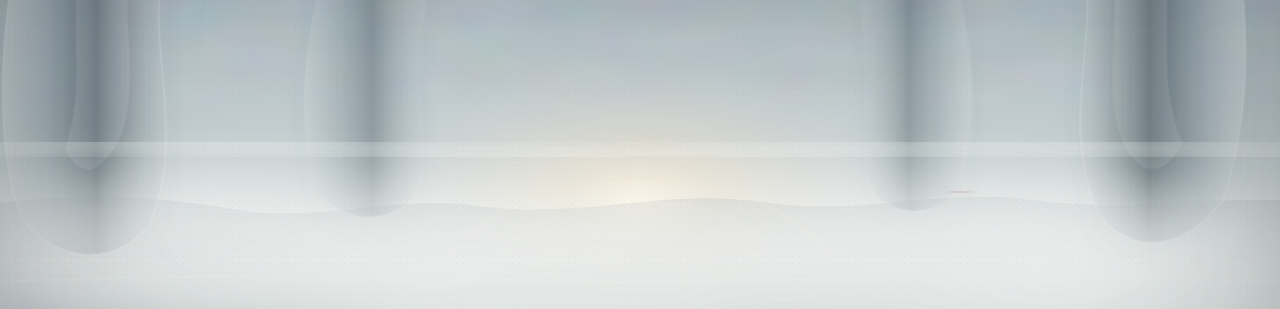
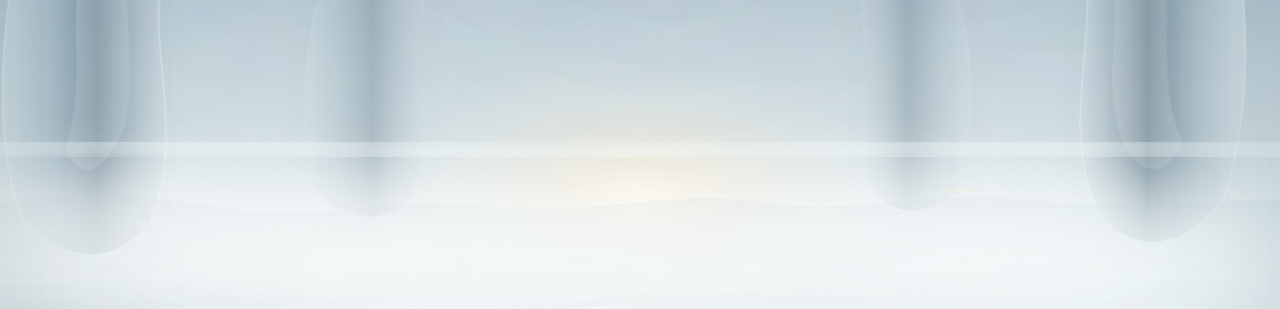
Before and after one commit to dream-unity/September-6th, a plain HTML site: page index.html in a window 1280 px wide. Shown: the part 355-664 px from the top of the page. Drawn offline with Linux system fonts and the light colour scheme.

Commit message:
Lighten September 6 cinematic atmosphere to fading blue

```diff
--- a/index.html
+++ b/index.html
@@ -3,44 +3,49 @@
 <head>
 <meta charset="utf-8" />
 <meta name="viewport" content="width=device-width,initial-scale=1,viewport-fit=cover" />
-<meta name="theme-color" content="#9ca8ae" />
+<meta name="theme-color" content="#a8bfcc" />
+<meta name="description" content="Dream Unity — September 6." />
+<meta http-equiv="Cache-Control" content="no-cache, no-store, must-revalidate" />
 <title>Dream Unity — September 6</title>
 <style>
-:root{color-scheme:light;--ink:#1b2329;--muted:rgba(27,35,41,.62);--ember:#8b4f46}
-*{box-sizing:border-box}html,body{margin:0;width:100%;height:100%;overflow:hidden;background:#87959e}
+:root{color-scheme:light;--ink:#20303a;--muted:rgba(32,48,58,.58)}
+*{box-sizing:border-box}
+html,body{margin:0;width:100%;height:100%;overflow:hidden;background:#a8bfcc}
 body{font-family:"Avenir Next","Helvetica Neue",Helvetica,Arial,sans-serif;color:var(--ink);-webkit-font-smoothing:antialiased;text-rendering:geometricPrecision}
-.poster{position:fixed;inset:0;overflow:hidden;background:#aeb7bb}
+.poster{position:fixed;inset:0;overflow:hidden;background:#bfd0d9}
 .world{position:absolute;inset:0;width:100%;height:100%;display:block}
-.vignette,.grain,.mist-top,.mist-bottom,.storm,.ember{position:absolute;inset:0;pointer-events:none}
-.mist-top{background:linear-gradient(180deg,rgba(238,241,242,.16),transparent 38%)}
-.mist-bottom{top:48%;animation:drift 22s ease-in-out infinite alternate;background:
- radial-gradient(ellipse at 18% 54%,rgba(248,249,247,.78) 0 11%,transparent 32%),
- radial-gradient(ellipse at 44% 62%,rgba(244,246,244,.88) 0 13%,transparent 34%),
- radial-gradient(ellipse at 72% 55%,rgba(248,249,247,.79) 0 12%,transparent 32%),
- radial-gradient(ellipse at 96% 64%,rgba(238,242,241,.84) 0 13%,transparent 34%);
- filter:blur(18px);opacity:.84;transform:scale(1.08)}
-.grain{opacity:.045;mix-blend-mode:multiply;background-image:
- radial-gradient(circle at 22% 31%,rgba(14,22,27,.70) 0 .45px,transparent .55px),
- radial-gradient(circle at 69% 62%,rgba(255,255,255,.95) 0 .45px,transparent .55px);background-size:7px 7px,9px 9px}
-.vignette{box-shadow:inset 0 0 12vw 4vw rgba(36,45,51,.22),inset 0 -9vh 10vh rgba(44,52,56,.08)}
-.storm{background:
- radial-gradient(ellipse at 18% 7%,rgba(50,63,72,.24),transparent 34%),
- radial-gradient(ellipse at 78% 9%,rgba(48,62,72,.20),transparent 35%),
- radial-gradient(ellipse at 52% 0%,rgba(35,48,58,.19),transparent 46%);mix-blend-mode:multiply;opacity:.72}
-.ember{left:74%;top:68.3%;right:auto;bottom:auto;width:36px;height:2px;background:linear-gradient(90deg,transparent,rgba(142,59,49,.66),transparent);box-shadow:0 0 8px rgba(142,59,49,.26);opacity:.34;animation:ember 6s ease-in-out infinite}
+.vignette,.grain,.mist-top,.mist-bottom,.bluewash,.glint{position:absolute;inset:0;pointer-events:none}
+.mist-top{background:linear-gradient(180deg,rgba(245,250,252,.22),transparent 39%)}
+.mist-bottom{top:47%;animation:drift 24s ease-in-out infinite alternate;background:
+ radial-gradient(ellipse at 16% 54%,rgba(250,252,252,.82) 0 11%,transparent 32%),
+ radial-gradient(ellipse at 41% 61%,rgba(248,251,251,.91) 0 13%,transparent 34%),
+ radial-gradient(ellipse at 69% 55%,rgba(249,252,252,.85) 0 12%,transparent 33%),
+ radial-gradient(ellipse at 96% 64%,rgba(241,248,250,.87) 0 13%,transparent 34%);
+ filter:blur(20px);opacity:.90;transform:scale(1.08)}
+.bluewash{background:
+ radial-gradient(ellipse at 15% 4%,rgba(70,112,139,.20),transparent 35%),
+ radial-gradient(ellipse at 82% 6%,rgba(85,127,151,.16),transparent 36%),
+ radial-gradient(ellipse at 52% -4%,rgba(100,143,165,.15),transparent 48%);
+ mix-blend-mode:multiply;opacity:.40}
+.grain{opacity:.032;mix-blend-mode:multiply;background-image:
+ radial-gradient(circle at 22% 31%,rgba(51,76,91,.72) 0 .42px,transparent .54px),
+ radial-gradient(circle at 69% 62%,rgba(255,255,255,.98) 0 .44px,transparent .56px);background-size:7px 7px,9px 9px}
+.vignette{box-shadow:inset 0 0 11vw 3vw rgba(76,105,122,.15),inset 0 -8vh 11vh rgba(101,126,139,.07);background:linear-gradient(180deg,rgba(106,137,154,.06),transparent 24%,transparent 78%,rgba(222,232,236,.08))}
+.glint{left:73%;top:68.1%;right:auto;bottom:auto;width:50px;height:2px;background:linear-gradient(90deg,transparent,rgba(255,239,205,.80),transparent);box-shadow:0 0 10px rgba(255,239,205,.40);opacity:.34;animation:glint 7s ease-in-out infinite}
 @keyframes drift{from{transform:translate3d(-1.2%,0,0) scale(1.08)}to{transform:translate3d(1.2%,-.5%,0) scale(1.1)}}
-@keyframes ember{0%,100%{opacity:.18;transform:translateX(-8px)}50%{opacity:.48;transform:translateX(8px)}}
+@keyframes glint{0%,100%{opacity:.18;transform:translateX(-9px)}50%{opacity:.56;transform:translateX(9px)}}
 .content{position:absolute;z-index:4;left:50%;top:24%;width:min(970px,88vw);transform:translateX(-50%);text-align:center}
-.caption{margin:0;color:rgba(18,26,32,.76);font-size:clamp(16px,1.45vw,25px);font-weight:300;letter-spacing:.13em;text-shadow:0 1px 0 rgba(255,255,255,.36)}
+.caption{margin:0;color:rgba(25,42,52,.72);font-size:clamp(16px,1.45vw,25px);font-weight:300;letter-spacing:.13em;text-shadow:0 1px 0 rgba(255,255,255,.50)}
 .counter{width:min(850px,95%);margin:clamp(25px,3.6vh,38px) auto 0;display:grid;grid-template-columns:repeat(4,1fr)}
 .unit{position:relative;padding:0 clamp(8px,1.5vw,20px)}
-.unit+.unit::before{content:"";position:absolute;left:0;top:10%;bottom:15%;width:1px;background:linear-gradient(180deg,transparent,rgba(25,33,39,.14),transparent)}
-.value{display:block;font-size:clamp(56px,6.4vw,102px);font-weight:200;line-height:.90;letter-spacing:.035em;font-variant-numeric:tabular-nums lining-nums;color:rgba(15,23,29,.93)}
-.label{display:block;margin-top:clamp(13px,1.8vh,20px);font-size:clamp(9px,.68vw,12px);font-weight:500;letter-spacing:.40em;text-transform:uppercase;color:rgba(25,33,39,.50)}
-.brand{position:absolute;z-index:4;left:50%;bottom:7.8%;margin:0;transform:translateX(-50%);font-size:clamp(34px,4.7vw,74px);font-weight:300;letter-spacing:.50em;white-space:nowrap;text-transform:uppercase;color:rgba(14,22,27,.87);text-shadow:0 1px 0 rgba(255,255,255,.28)}
+.unit+.unit::before{content:"";position:absolute;left:0;top:10%;bottom:15%;width:1px;background:linear-gradient(180deg,transparent,rgba(47,74,90,.15),transparent)}
+.value{display:block;font-size:clamp(56px,6.4vw,102px);font-weight:200;line-height:.90;letter-spacing:.035em;font-variant-numeric:tabular-nums lining-nums;color:rgba(24,39,49,.90);text-shadow:0 1px 0 rgba(255,255,255,.38)}
+.label{display:block;margin-top:clamp(13px,1.8vh,20px);font-size:clamp(9px,.68vw,12px);font-weight:500;letter-spacing:.40em;text-transform:uppercase;color:rgba(38,59,72,.48)}
+.brand{position:absolute;z-index:4;left:50%;bottom:7.8%;margin:0;transform:translateX(-50%);font-size:clamp(34px,4.7vw,74px);font-weight:300;letter-spacing:.50em;white-space:nowrap;text-transform:uppercase;color:rgba(25,39,48,.82);text-shadow:0 1px 0 rgba(255,255,255,.40)}
 .brand span{display:inline-block;transform:translateX(.25em)}
 @media(max-width:700px){.content{top:23%;width:95vw}.caption{font-size:clamp(14px,4vw,18px);letter-spacing:.08em}.counter{width:100%;margin-top:25px}.value{font-size:clamp(44px,14vw,70px)}.label{font-size:9px;letter-spacing:.22em}.unit{padding:0 5px}.brand{bottom:8%;font-size:clamp(28px,8vw,44px);letter-spacing:.30em}}
-@media(prefers-reduced-motion:reduce){.ember,.mist-bottom{animation:none}}
+@media(max-height:620px){.content{top:18%}.brand{bottom:4.5%}}
+@media(prefers-reduced-motion:reduce){.glint,.mist-bottom{animation:none}}
 </style>
 </head>
 <body>
@@ -48,48 +53,67 @@ body{font-family:"Avenir Next","Helvetica Neue",Helvetica,Arial,sans-serif;color
 <svg class="world" viewBox="0 0 1600 900" preserveAspectRatio="xMidYMid slice" xmlns="http://www.w3.org/2000/svg">
 <defs>
   <linearGradient id="sky" x1="0" y1="0" x2="0" y2="1">
-    <stop offset="0" stop-color="#596a75"/><stop offset=".23" stop-color="#7f9099"/><stop offset=".48" stop-color="#aebbc1"/><stop offset=".70" stop-color="#d0d7d8"/><stop offset="1" stop-color="#b9c1c3"/>
+    <stop offset="0" stop-color="#7999ab"/>
+    <stop offset=".22" stop-color="#97afbd"/>
+    <stop offset=".47" stop-color="#bacbd4"/>
+    <stop offset=".69" stop-color="#dce6e9"/>
+    <stop offset="1" stop-color="#cbd9df"/>
   </linearGradient>
-  <radialGradient id="dawn" cx="50%" cy="70%" r="45%"><stop offset="0" stop-color="#fff6e5" stop-opacity=".98"/><stop offset=".12" stop-color="#f4e7d0" stop-opacity=".62"/><stop offset=".42" stop-color="#dce1e1" stop-opacity=".18"/><stop offset="1" stop-color="#c1c8ca" stop-opacity="0"/></radialGradient>
-  <linearGradient id="stoneL" x1="0" x2="1"><stop offset="0" stop-color="#d7dee0" stop-opacity=".48"/><stop offset=".28" stop-color="#8d9ca4" stop-opacity=".62"/><stop offset=".56" stop-color="#45555e" stop-opacity=".76"/><stop offset="1" stop-color="#c7d0d3" stop-opacity=".24"/></linearGradient>
-  <linearGradient id="stoneR" x1="1" x2="0"><stop offset="0" stop-color="#dce2e4" stop-opacity=".42"/><stop offset=".28" stop-color="#8b9aa2" stop-opacity=".62"/><stop offset=".56" stop-color="#47575f" stop-opacity=".78"/><stop offset="1" stop-color="#cbd4d6" stop-opacity=".22"/></linearGradient>
+  <radialGradient id="dawn" cx="50%" cy="70%" r="46%">
+    <stop offset="0" stop-color="#fff8e8" stop-opacity=".99"/>
+    <stop offset=".12" stop-color="#f7ecd7" stop-opacity=".68"/>
+    <stop offset=".40" stop-color="#e2eaec" stop-opacity=".24"/>
+    <stop offset="1" stop-color="#d2e0e5" stop-opacity="0"/>
+  </radialGradient>
+  <linearGradient id="stoneL" x1="0" x2="1">
+    <stop offset="0" stop-color="#d8e5ea" stop-opacity=".64"/>
+    <stop offset=".28" stop-color="#a6bbc6" stop-opacity=".76"/>
+    <stop offset=".57" stop-color="#667f8e" stop-opacity=".82"/>
+    <stop offset="1" stop-color="#d6e2e6" stop-opacity=".40"/>
+  </linearGradient>
+  <linearGradient id="stoneR" x1="1" x2="0">
+    <stop offset="0" stop-color="#dce7eb" stop-opacity=".62"/>
+    <stop offset=".28" stop-color="#a8bbc5" stop-opacity=".76"/>
+    <stop offset=".57" stop-color="#647d8b" stop-opacity=".83"/>
+    <stop offset="1" stop-color="#d9e4e8" stop-opacity=".38"/>
+  </linearGradient>
   <filter id="noise" x="-20%" y="-20%" width="140%" height="140%">
     <feTurbulence type="fractalNoise" baseFrequency="0.012 0.028" numOctaves="4" seed="12" result="n"/>
-    <feColorMatrix in="n" values="1 0 0 0 .05  0 1 0 0 .08  0 0 1 0 .1  0 0 0 .28 0" result="nc"/>
+    <feColorMatrix in="n" values="1 0 0 0 .15  0 1 0 0 .21  0 0 1 0 .25  0 0 0 .22 0" result="nc"/>
     <feGaussianBlur stdDeviation="6"/>
   </filter>
   <filter id="soft"><feGaussianBlur stdDeviation="7"/></filter>
   <filter id="glow"><feGaussianBlur stdDeviation="4"/></filter>
-  <filter id="shadow" x="-30%" y="-30%" width="160%" height="160%"><feGaussianBlur in="SourceAlpha" stdDeviation="14" result="b"/><feOffset dy="16"/><feColorMatrix values="0 0 0 0 .07 0 0 0 0 .1 0 0 0 0 .12 0 0 0 .25 0"/><feMerge><feMergeNode/><feMergeNode in="SourceGraphic"/></feMerge></filter>
+  <filter id="shadow" x="-30%" y="-30%" width="160%" height="160%"><feGaussianBlur in="SourceAlpha" stdDeviation="14" result="b"/><feOffset dy="16"/><feColorMatrix values="0 0 0 0 .20 0 0 0 0 .28 0 0 0 0 .34 0 0 0 .18 0"/><feMerge><feMergeNode/><feMergeNode in="SourceGraphic"/></feMerge></filter>
   <linearGradient id="formFade" x1="0" y1="0" x2="0" y2="1"><stop offset="0" stop-color="white"/><stop offset=".72" stop-color="white"/><stop offset="1" stop-color="black"/></linearGradient>
   <mask id="formsFade"><rect width="1600" height="900" fill="url(#formFade)"/></mask>
 </defs>
 <rect width="1600" height="900" fill="url(#sky)"/>
 <rect width="1600" height="900" fill="url(#dawn)"/>
-<rect width="1600" height="430" y="0" filter="url(#noise)" opacity=".50" fill="#d9e0e2"/>
-<rect width="1600" height="360" y="0" filter="url(#noise)" opacity=".18" fill="#41545f" style="mix-blend-mode:multiply"/>
-<path d="M0 640 C150 612 248 618 350 636 C445 650 516 618 620 631 C735 647 825 610 940 627 C1050 643 1136 611 1238 624 C1372 642 1468 610 1600 633 L1600 900 L0 900Z" fill="#6b7880" opacity=".20"/>
+<rect width="1600" height="430" y="0" filter="url(#noise)" opacity=".40" fill="#e7f0f3"/>
+<rect width="1600" height="360" y="0" filter="url(#noise)" opacity=".11" fill="#6f91a3" style="mix-blend-mode:multiply"/>
+<path d="M0 640 C150 612 248 618 350 636 C445 650 516 618 620 631 C735 647 825 610 940 627 C1050 643 1136 611 1238 624 C1372 642 1468 610 1600 633 L1600 900 L0 900Z" fill="#8ea6b2" opacity=".17"/>
 <g filter="url(#shadow)" mask="url(#formsFade)">
-  <path d="M104 645 C68 545 78 382 132 220 C158 146 203 105 238 91 C270 169 282 277 263 371 C245 458 290 548 249 650 C209 700 148 697 104 645Z" fill="url(#stoneL)" opacity=".90" stroke="#eef3f4" stroke-opacity=".22" stroke-width="1.5"/>
-  <path d="M185 174 C229 205 244 276 228 351 C214 416 238 478 218 548 C195 598 170 602 153 567 C178 496 157 438 170 361 C184 280 166 223 185 174Z" fill="#d8e0e2" opacity=".16"/>
-  <path d="M1457 621 C1493 509 1490 376 1442 206 C1417 117 1366 73 1328 63 C1290 139 1277 246 1298 347 C1319 445 1269 536 1316 640 C1354 689 1416 681 1457 621Z" fill="url(#stoneR)" opacity=".92" stroke="#eef3f4" stroke-opacity=".20" stroke-width="1.5"/>
-  <path d="M1367 138 C1322 183 1310 270 1328 348 C1345 420 1318 491 1342 557 C1361 599 1390 601 1410 560 C1380 488 1401 422 1388 342 C1375 255 1397 191 1367 138Z" fill="#d8e0e2" opacity=".14"/>
-  <path d="M434 615 C410 526 423 405 466 312 C487 267 511 242 536 230 C557 300 566 376 554 442 C541 506 570 562 543 623 C515 653 466 648 434 615Z" fill="url(#stoneL)" opacity=".48"/>
-  <path d="M1161 608 C1184 516 1174 414 1137 331 C1118 288 1092 266 1069 252 C1048 317 1041 383 1052 445 C1064 511 1039 558 1064 617 C1091 646 1136 642 1161 608Z" fill="url(#stoneR)" opacity=".45"/>
+  <path d="M104 645 C68 545 78 382 132 220 C158 146 203 105 238 91 C270 169 282 277 263 371 C245 458 290 548 249 650 C209 700 148 697 104 645Z" fill="url(#stoneL)" opacity=".86" stroke="#f5fafb" stroke-opacity=".42" stroke-width="1.5"/>
+  <path d="M185 174 C229 205 244 276 228 351 C214 416 238 478 218 548 C195 598 170 602 153 567 C178 496 157 438 170 361 C184 280 166 223 185 174Z" fill="#f2f7f8" opacity=".16"/>
+  <path d="M1457 621 C1493 509 1490 376 1442 206 C1417 117 1366 73 1328 63 C1290 139 1277 246 1298 347 C1319 445 1269 536 1316 640 C1354 689 1416 681 1457 621Z" fill="url(#stoneR)" opacity=".88" stroke="#f5fafb" stroke-opacity=".40" stroke-width="1.5"/>
+  <path d="M1367 138 C1322 183 1310 270 1328 348 C1345 420 1318 491 1342 557 C1361 599 1390 601 1410 560 C1380 488 1401 422 1388 342 C1375 255 1397 191 1367 138Z" fill="#f3f8f9" opacity=".15"/>
+  <path d="M434 615 C410 526 423 405 466 312 C487 267 511 242 536 230 C557 300 566 376 554 442 C541 506 570 562 543 623 C515 653 466 648 434 615Z" fill="url(#stoneL)" opacity=".42"/>
+  <path d="M1161 608 C1184 516 1174 414 1137 331 C1118 288 1092 266 1069 252 C1048 317 1041 383 1052 445 C1064 511 1039 558 1064 617 C1091 646 1136 642 1161 608Z" fill="url(#stoneR)" opacity=".40"/>
 </g>
-<g opacity=".07" transform="translate(0 1380) scale(1 -1)" filter="url(#soft)" mask="url(#formsFade)">
-  <path d="M104 645 C68 545 78 382 132 220 C158 146 203 105 238 91 C270 169 282 277 263 371 C245 458 290 548 249 650 C209 700 148 697 104 645Z" fill="#667984"/>
-  <path d="M1457 621 C1493 509 1490 376 1442 206 C1417 117 1366 73 1328 63 C1290 139 1277 246 1298 347 C1319 445 1269 536 1316 640 C1354 689 1416 681 1457 621Z" fill="#667984"/>
+<g opacity=".06" transform="translate(0 1380) scale(1 -1)" filter="url(#soft)" mask="url(#formsFade)">
+  <path d="M104 645 C68 545 78 382 132 220 C158 146 203 105 238 91 C270 169 282 277 263 371 C245 458 290 548 249 650 C209 700 148 697 104 645Z" fill="#809aa8"/>
+  <path d="M1457 621 C1493 509 1490 376 1442 206 C1417 117 1366 73 1328 63 C1290 139 1277 246 1298 347 C1319 445 1269 536 1316 640 C1354 689 1416 681 1457 621Z" fill="#809aa8"/>
 </g>
-<path d="M0 570 C245 552 435 565 645 573 C846 581 1057 552 1600 572" fill="none" stroke="#f2f4f2" stroke-opacity=".31" stroke-width="24" filter="url(#soft)"/>
-<path d="M580 696 C670 568 931 567 1021 696" fill="none" stroke="#f4dfc2" stroke-opacity=".52" stroke-width="1.2"/>
-<path d="M632 696 C704 603 897 603 969 696" fill="none" stroke="#fff6e8" stroke-opacity=".31" stroke-width=".8"/>
-<line x1="800" y1="548" x2="800" y2="798" stroke="#fff3dd" stroke-opacity=".68" stroke-width="1" filter="url(#glow)"/>
-<line x1="626" y1="696" x2="974" y2="696" stroke="#fff7e9" stroke-opacity=".44" stroke-width="1" filter="url(#glow)"/>
-<rect x="0" y="690" width="1600" height="210" fill="#c6ced0" opacity=".23"/>
-<path d="M0 720 C260 707 462 708 800 718 C1137 708 1330 707 1600 720" stroke="#eef1ef" stroke-opacity=".42" fill="none"/>
+<path d="M0 570 C245 552 435 565 645 573 C846 581 1057 552 1600 572" fill="none" stroke="#f7fbfb" stroke-opacity=".38" stroke-width="26" filter="url(#soft)"/>
+<path d="M580 696 C670 568 931 567 1021 696" fill="none" stroke="#f4dfc2" stroke-opacity=".53" stroke-width="1.2"/>
+<path d="M632 696 C704 603 897 603 969 696" fill="none" stroke="#fff8eb" stroke-opacity=".34" stroke-width=".8"/>
+<line x1="800" y1="548" x2="800" y2="798" stroke="#fff4de" stroke-opacity=".66" stroke-width="1" filter="url(#glow)"/>
+<line x1="626" y1="696" x2="974" y2="696" stroke="#fff9ed" stroke-opacity=".50" stroke-width="1" filter="url(#glow)"/>
+<rect x="0" y="690" width="1600" height="210" fill="#d6e1e5" opacity=".31"/>
+<path d="M0 720 C260 707 462 708 800 718 C1137 708 1330 707 1600 720" stroke="#f8fbfa" stroke-opacity=".52" fill="none"/>
 </svg>
-<div class="storm"></div><div class="mist-top"></div><div class="mist-bottom"></div><div class="ember"></div><div class="grain"></div><div class="vignette"></div>
+<div class="bluewash"></div><div class="mist-top"></div><div class="mist-bottom"></div><div class="glint"></div><div class="grain"></div><div class="vignette"></div>
 </div>
 <main class="content" role="timer" aria-label="Time elapsed since September 6 began">
 <p class="caption">Time since September 6 began — Israel, IDT UTC+3 DST</p>
```
